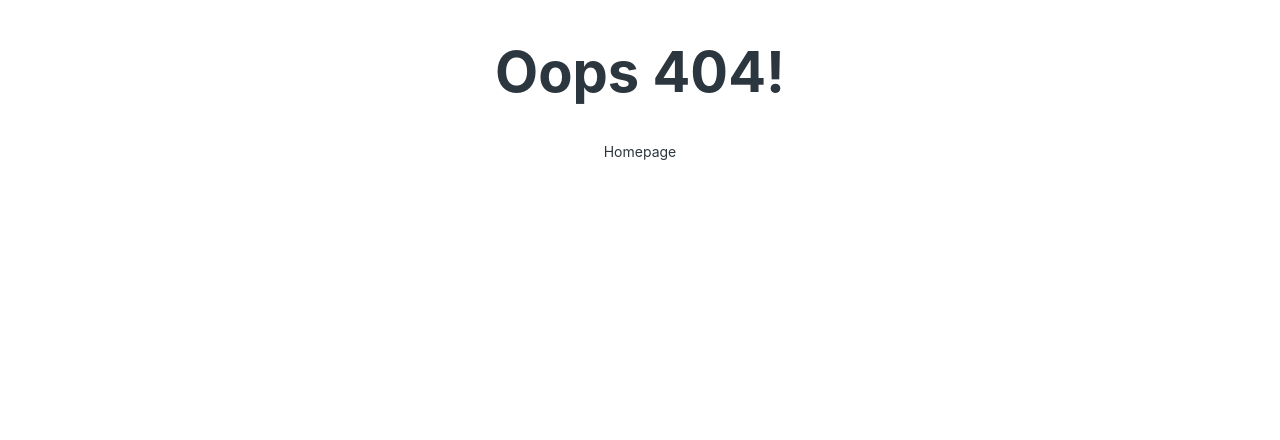
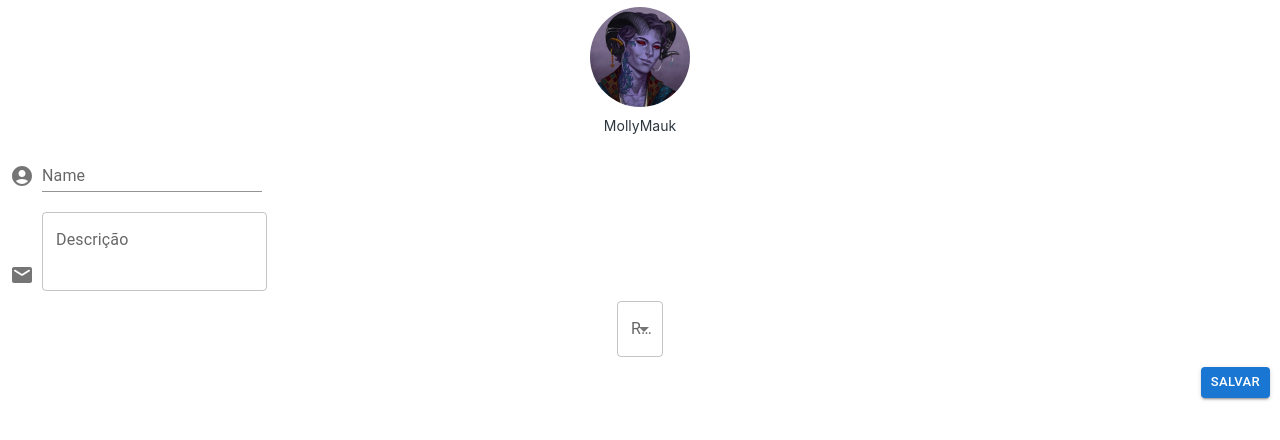
Before and after one commit to colomeramonica/party-starter, a React (Create React App) app: page /profile in a window 1280 px wide. Before the commit this address had no page. Shown: the top 440 px of the page. Built offline with nearby package versions, Linux system fonts and the light colour scheme.

Commit message:
creating profile page

```diff
--- a/package.json
+++ b/package.json
@@ -17,6 +17,7 @@
     "@types/react-dom": "^18.3.0",
     "react": "^18.3.1",
     "react-dom": "^18.3.1",
+    "react-redux": "^9.1.2",
     "react-router-dom": "^6.23.1",
     "react-scripts": "5.0.1",
     "sass": "^1.77.4",
--- a/src/RootComponent.tsx
+++ b/src/RootComponent.tsx
@@ -3,6 +3,8 @@ import { BrowserRouter as Router, Route, Routes } from 'react-router-dom'
 import HomePage from './pages/HomePage'
 import NotFoundPage from './pages/NotFoundPage'
 import './styles/main.sass'
+import ProfilePage from './pages/ProfilePage'
+import ChatPage from './pages/ChatPage'
 
 const RootComponent: React.FC = () => {
     return (
@@ -10,6 +12,8 @@ const RootComponent: React.FC = () => {
             <Routes>
                 <Route path="*" element={<NotFoundPage />} />
                 <Route path="/" element={<HomePage />} />
+                <Route path="/profile" element={<ProfilePage />} />
+                <Route path="/chat" element={<ChatPage />} />
             </Routes>
         </Router>
     )
--- a/src/components/ActionButton.tsx
+++ b/src/components/ActionButton.tsx
@@ -18,7 +18,7 @@ export const ActionButton: React.FC<{ type: string }> = ({ type }) => {
   }
 
   return (
-    <Button className={`action_button-${type}`} variant="contained" >
+    <Button className={`action_button--${type}`} variant="contained" >
       {buttonIcon}
     </Button >
   )
--- /dev/null
+++ b/src/components/UserPhoto.tsx
@@ -0,0 +1,14 @@
+import React from "react"
+import MollyMauk from '../assets/placeholder/Mollymauk.png'
+export const UserPhoto: React.FC = () => {
+  return (
+    <form>
+      <div className="user_photo">
+        <img src={MollyMauk} alt="Mollymauk" className="user_photo--frame" />
+      </div>
+      <label>MollyMauk</label>
+    </form>
+  );
+}
+
+export default UserPhoto
--- /dev/null
+++ b/src/pages/ChatPage.tsx
@@ -0,0 +1,13 @@
+import React from 'react'
+
+const ChatPage: React.FC = () => {
+  return (
+    <form>
+      <div>
+
+      </div>
+    </form>
+  )
+}
+
+export default ChatPage
--- /dev/null
+++ b/src/pages/ProfilePage.tsx
@@ -0,0 +1,57 @@
+import React from 'react'
+import UserPhoto from '../components/UserPhoto'
+import { Box, Button, TextField, Select, MenuItem, InputLabel, FormControl } from '@mui/material'
+import { AccountCircle, EmailRounded } from '@mui/icons-material'
+
+const ProfilePage: React.FC = () => {
+  const [race, setRace] = React.useState('');
+
+  const handleRaceChange = (race: string) => {
+    setRace(race);
+  }
+  return (
+    <form>
+      <div className="profile_page__photo-frame">
+        <UserPhoto />
+      </div>
+      <div className="profile_page__info">
+        <Box sx={{ display: 'flex', alignItems: 'flex-end' }} className="profile_page__info_input">
+          <AccountCircle sx={{ color: 'action.active', mr: 1, my: 0.5 }} />
+          <TextField id="input-with-sx" label="Name" variant="standard" />
+        </Box>
+        <Box sx={{ display: 'flex', alignItems: 'flex-end' }} className="profile_page__info_input">
+          <EmailRounded sx={{ color: 'action.active', mr: 1, my: 0.5 }} />
+          <TextField
+            label="Descrição"
+            multiline
+            rows={2}
+            maxRows={4}
+          />
+        </Box>
+        <FormControl className="profile_page__info_input">
+          <InputLabel>Raça</InputLabel>
+          <Select className="profile_page__info_select">
+            <MenuItem value="Artífice">Artífice</MenuItem>
+            <MenuItem value="Bárbaro">Bárbaro</MenuItem>
+            <MenuItem value="Bardo">Bardo</MenuItem>
+            <MenuItem value="Bruxo">Bruxo</MenuItem>
+            <MenuItem value="Clérigo">Clérigo</MenuItem>
+            <MenuItem value="Druida">Druida</MenuItem>
+            <MenuItem value="Feiticeiro">Feiticeiro</MenuItem>
+            <MenuItem value="Guardião">Guardião</MenuItem>
+            <MenuItem value="Guerreiro">Guerreiro</MenuItem>
+            <MenuItem value="Ladino">Ladino</MenuItem>
+            <MenuItem value="Mago">Mago</MenuItem>
+            <MenuItem value="Monge">Monge</MenuItem>
+          </Select>
+        </FormControl>
+      </div>
+      <div className="profile_page__actions">
+        {/* <Button className="profile_page__actions_button--edit-char" size="small">Editar personagens</Button> */}
+        <Button className="profile_page__actions_button--save" variant="contained" size="small">Salvar</Button>
+      </div>
+    </form >
+  )
+}
+
+export default ProfilePage
--- a/src/styles/main.sass
+++ b/src/styles/main.sass
@@ -93,8 +93,29 @@ code
     font-size: 20px
     fill: $white
 
-  &-accept
+  &--accept
     background: linear-gradient(to top, #124559, #2794BF)
 
-  &-decline
+  &--decline
     background: linear-gradient(to top, #59121F, #EC4A4A)
+
+.user_photo
+  padding: 7px
+  .user_photo--frame
+    border-radius: 50%
+    width: 100px
+    height: 100px
+
+.profile_page
+  &__info_input
+    padding: 10px
+
+  &__info_select
+    display: flex
+    min-width: 100%
+
+  &__actions
+    display: flex
+    flex-direction: row
+    justify-content: flex-end
+    padding: 10px
```
Also changed, not shown: src/pages/LoginPage.tsx (added, +13 -0 lines), src/pages/ResetPasswordPage.tsx (added, +13 -0 lines), src/pages/SignUpPage.tsx (added, +13 -0 lines), src/assets/placeholder/Mollymauk.png (added), 1 other file (tests, documents, lock files or other folders).
